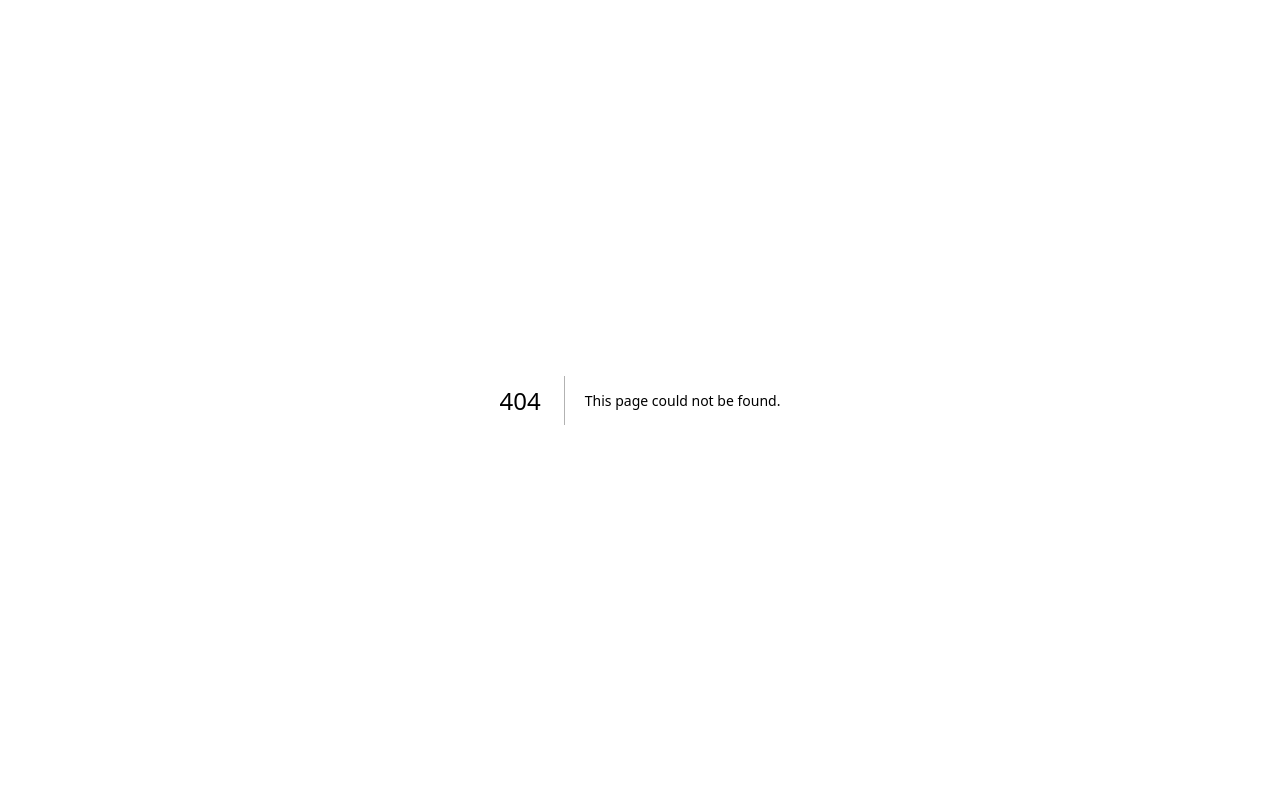
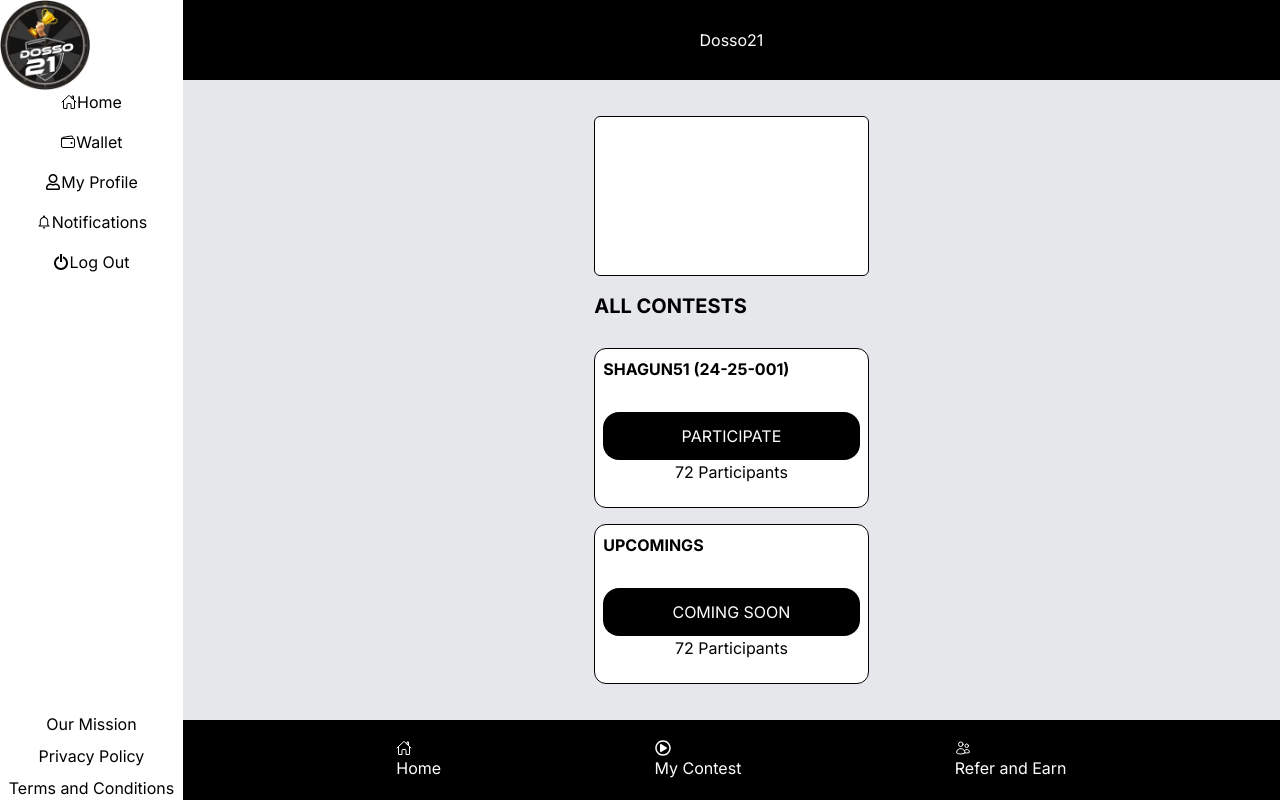
Before and after one commit to shivamdosso21/app.dosso21, a Next.js app: page /dashboard in a window 1280 px wide. Before the commit this address had no page. Built offline with nearby package versions, Linux system fonts and the light colour scheme.

Commit message:
working on dashboard ui

```diff
--- /dev/null
+++ b/src/app/dashboard/page.tsx
@@ -0,0 +1,97 @@
+import React from "react";
+import { IoHomeOutline } from "react-icons/io5";
+import { IoWalletOutline } from "react-icons/io5";
+import { FaRegUser } from "react-icons/fa";
+import { IoMdNotificationsOutline } from "react-icons/io";
+import { ImSwitch } from "react-icons/im";
+import { FaRegPlayCircle } from "react-icons/fa";
+import { HiOutlineUsers } from "react-icons/hi2";
+
+const Page: React.FC = () => {
+  return (
+    <div className="h-screen w-screen bg-gray-200 flex">
+      <div className="flex flex-col w-1/6 bg-white">
+        <div className="select-none">
+          <img src="logo.jpg" alt="" width="90px" />
+        </div>
+        <ul className="grid gap-4">
+          <button type="submit" className="flex justify-center items-center">
+            <IoHomeOutline />
+            Home
+          </button>
+          <button type="submit" className="flex justify-center items-center">
+            <IoWalletOutline /> Wallet
+          </button>
+          <button type="submit" className="flex justify-center items-center">
+            <FaRegUser /> My Profile
+          </button>
+          <button type="submit" className="flex justify-center items-center">
+            <IoMdNotificationsOutline /> Notifications
+          </button>
+          <button type="submit" className="flex justify-center items-center">
+            <ImSwitch /> Log Out
+          </button>
+        </ul>
+        <div className="flex-grow"></div>
+        <div className="grid gap-2">
+          <button>Our Mission</button>
+          <button>Privacy Policy</button>
+          <button>Terms and Conditions</button>
+        </div>
+      </div>
+      <div className="relative h-full w-full flex flex-col">
+        <div className="bg-black h-20 flex justify-center items-center text-white">
+          Dosso21
+        </div>
+        <div className="bg-transparent flex flex-col gap-4 justify-center items-center flex-grow">
+          <div className="h-40 w-1/4 bg-white border rounded-md border-black"></div>
+          <div className="h-10 w-1/4 flex">
+            <h1 className="font-bold text-xl"> ALL CONTESTS</h1>
+            {/* <button className="bg-gray-300 p-2">My Contest</button> */}
+          </div>
+          <div className="h-40 p-2 w-1/4 bg-white border rounded-xl border-black grid">
+            <div>
+              <h1 className="font-bold">SHAGUN51 (24-25-001)</h1>
+            </div>
+            <div>
+
+            </div>
+            <div className="flex justify-center">
+              <button className="bg-black text-white w-full rounded-2xl p-1">PARTICIPATE</button>
+            </div>
+            <div className="flex justify-center">
+                <h2>72 Participants</h2>
+            </div>
+          </div>
+          <div className="h-40 p-2 w-1/4 bg-white border rounded-xl border-black grid">
+          <div>
+              <h1 className="font-bold">UPCOMINGS</h1>
+            </div>
+            <div></div>
+            <div className="flex justify-center">
+              <button className="bg-black text-white w-full rounded-2xl p-1">COMING SOON</button>
+            </div>
+            <div className="flex justify-center">
+                <h2>72 Participants</h2>
+            </div></div>
+        </div>
+        <div className="bg-black h-20 mt-auto text-white flex justify-evenly">
+          <button>
+            <IoHomeOutline />
+            Home
+          </button>
+          <button>
+            <FaRegPlayCircle />
+            My Contest
+          </button>
+          <button>
+            <HiOutlineUsers />
+            Refer and Earn
+          </button>
+        </div>
+      </div>
+    </div>
+  );
+};
+
+export default Page;
--- a/src/app/globals.css
+++ b/src/app/globals.css
@@ -12,32 +12,3 @@
 .custom-confirm-button:hover {
   background-color: #333 !important;
 }
-:root {
-  --foreground-rgb: 0, 0, 0;
-  --background-start-rgb: 214, 219, 220;
-  --background-end-rgb: 255, 255, 255;
-}
-
-@media (prefers-color-scheme: dark) {
-  :root {
-    --foreground-rgb: 255, 255, 255;
-    --background-start-rgb: 0, 0, 0;
-    --background-end-rgb: 0, 0, 0;
-  }
-}
-
-body {
-  color: rgb(var(--foreground-rgb));
-  background: linear-gradient(
-      to bottom,
-      transparent,
-      rgb(var(--background-end-rgb))
-    )
-    rgb(var(--background-start-rgb));
-}
-
-@layer utilities {
-  .text-balance {
-    text-wrap: balance;
-  }
-}
--- a/src/app/otp_verification/page.tsx
+++ /dev/null
@@ -1,101 +0,0 @@
-"use client";
-
-import React, { useState, useEffect } from "react";
-
-const OTP: React.FC = () => {
-  const [otpDigits, setOtpDigits] = useState(["", "", "", "", "", ""]);
-  const [otpTimer, setOtpTimer] = useState(0);
-  const [otpSent, setOtpSent] = useState(false);
-
-  useEffect(() => {
-    let timer: NodeJS.Timeout | undefined;
-
-    if (otpTimer > 0 && otpSent) {
-      timer = setTimeout(() => {
-        setOtpTimer(prevTimer => prevTimer - 1);
-      }, 1000);
-    } else if (otpTimer === 0) {
-      setOtpSent(false);
-    }
-
-    return () => {
-      if (timer) clearTimeout(timer);
-    };
-  }, [otpTimer, otpSent]);
-
-  const sendOtp = () => {
-    setOtpSent(true);
-    setOtpTimer(120);
-    setOtpDigits(["", "", "", "", "", ""]);
-  };
-
-  const handleOtpChange = (index: number, value: string) => {
-    if (/^\d*$/.test(value) && value.length <= 1) {
-      const newOtpDigits = [...otpDigits];
-      newOtpDigits[index] = value;
-      setOtpDigits(newOtpDigits);
-
-      if (index < otpDigits.length - 1 && value.length === 1) {
-        const nextInput = document.getElementById(`otpInput-${index + 1}`) as HTMLInputElement;
-        if (nextInput) {
-          nextInput.focus();
-        }
-      }
-    }
-  };
-
-  const formatTime = (seconds: number) => {
-    const minutes = Math.floor(seconds / 60);
-    const secs = seconds % 60;
-    return `${minutes.toString().padStart(2, "0")}:${secs.toString().padStart(2, "0")}`;
-  };
-
-  const isDisabled = otpTimer > 0;
-
-  return (
-    <div className="mt-4 relative bg-white p-6 max-w-md rounded-lg shadow-lg flex flex-col items-center">
-      <div className="text-center mb-6">
-        <p className="mt-2 text-black text-lg">
-          Enter the OTP sent to your mobile number
-        </p>
-      </div>
-
-      <div className="flex gap-2 mb-6">
-        {Array(6)
-          .fill(null)
-          .map((_, index) => (
-            <input
-              key={index}
-              maxLength={1}
-              type="tel"
-              id={`otpInput-${index}`}
-              value={otpDigits[index]}
-              onChange={(e) => handleOtpChange(index, e.target.value)}
-              className="w-12 h-12 text-center border border-black text-black text-lg bg-gray-200 rounded-xl focus:border-black focus:ring-2 focus:ring-gray-600 transition-transform transform focus:scale-105"
-            />
-          ))}
-      </div>
-
-      <div className="flex gap-4">
-        <button
-          type="button"
-          className={`py-2 px-4 rounded-lg font-medium shadow-md transition-colors ${
-            isDisabled
-              ? "bg-white text-black cursor-not-allowed hover:bg-gray-200"
-              : "bg-gray-500 text-white hover:bg-gray-700"
-          }`}
-          onClick={() => {
-            if (!isDisabled) {
-              sendOtp();
-            }
-          }}
-          disabled={isDisabled}
-        >
-          {isDisabled ? `Resend in ${formatTime(otpTimer)}` : "Resend"}
-        </button>
-      </div>
-    </div>
-  );
-};
-
-export default OTP;
```
